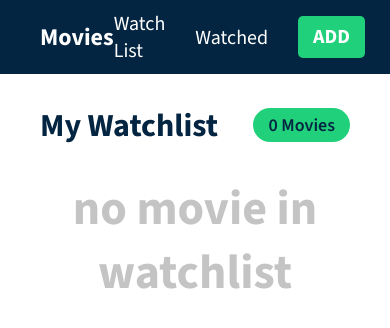
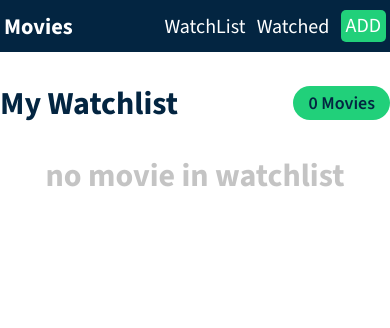
Before and after one commit to raniaBchk/Movies-App-React, a React (Create React App) app: page /Movies-App-React/watchlist in a window 390 px wide. Shown: the top 328 px of the page. Built offline with nearby package versions, Linux system fonts and the light colour scheme.

Commit message:
add responsive

```diff
--- a/src/components/Header/Header.jsx
+++ b/src/components/Header/Header.jsx
@@ -17,11 +17,11 @@ const Header = () => {
       </div>
       <ul className={style.navLinks}>
           <li>
-          <NavLink to={'/watchlist'}>Watch List</NavLink>
+          <NavLink to={'/watchlist'} className={style.navLink} >WatchList</NavLink>
 
           </li>
           <li>
-          <NavLink to={'/watched'}>Watched</NavLink>
+          <NavLink to={'/watched'} className={style.navLink}>Watched</NavLink>
             <a href='#'></a>
           </li>
           <li>
--- a/src/components/Header/header.module.css
+++ b/src/components/Header/header.module.css
@@ -35,8 +35,10 @@
 
 .header .navLinks li {
   display: inline-block;
+
   margin-right: 30px;
 }
+
 
 .header .navLinks li:last-child {
   margin-right: 0;
@@ -45,7 +47,7 @@
 
 
 .btn {
-  padding: 10px 15px;
+padding: 12px 20px;
 background-color: var(--secondary);
 color: var(--primary);
 border-radius: 5px;
@@ -72,3 +74,42 @@
 input:focus {
 outline: none;
 }
+
+
+@media (max-width: 576px){
+  .header .navLinks li {
+    display: inline-block;
+   font-size: .7em;
+    margin-right: 1em;
+  }
+
+  .header  .innerContent {
+    display: flex;
+    justify-content: space-between;
+    align-items: center;
+    padding: 10px 4px;
+  }
+
+
+  .header .navLinks {
+    margin-left: 1em;
+
+  }
+
+  .header .brand a {
+    font-weight: 700;
+    font-size: 1.4em;
+  }
+
+
+.btn {
+  padding: 5px 5px;
+
+  font-weight: 700;
+  display: inline-block;
+  border: none;
+  font-size: .6rem;
+  font-weight: 400;
+
+  }
+}
--- a/src/components/MovieCard/moviecard.module.css
+++ b/src/components/MovieCard/moviecard.module.css
@@ -65,3 +65,15 @@
     font-size: 3rem;
     text-align: center;
   }
+
+
+  @media (max-width: 576px){
+
+
+    .movieCard img {
+      width: 90px;
+      height: 150px;
+      display: block;
+    }
+
+  }
--- a/src/components/ResultCard/resultCard.module.css
+++ b/src/components/ResultCard/resultCard.module.css
@@ -80,3 +80,23 @@
   input:focus {
     outline: none;
   }
+
+
+  @media (max-width: 576px){
+
+    .btn {
+      padding: .4em .6em ;
+      margin: .2em 0em;
+      background-color: var(--secondary);
+      color: var(--primary);
+      border-radius: 5px;
+      text-transform: uppercase;
+      font-weight: 500;
+      display: inline-block;
+      border: none;
+
+      transition: all 0.3s ease;
+      line-height: 1.1;
+    }
+
+  }
--- a/src/components/Watched/watched.module.css
+++ b/src/components/Watched/watched.module.css
@@ -105,3 +105,31 @@
     font-size: 3rem;
     text-align: center;
   }
+
+
+
+  @media (max-width: 576px){
+
+
+    .moviePage {
+      padding: 30px 0;
+      padding: 0px 0px;
+    }
+
+    .moviePage .header {
+      display: flex;
+      align-items: center;
+      justify-content: space-between;
+      margin-bottom: 30px;
+      margin-top: 30px;
+    }
+
+    .moviePage .noMovies {
+      color: #c4c4c4;
+      font-size: 2em;
+      text-align: center;
+    }
+
+
+
+  }
--- a/src/components/Watchlist/watchlist.module.css
+++ b/src/components/Watchlist/watchlist.module.css
@@ -105,3 +105,30 @@
     font-size: 3rem;
     text-align: center;
   }
+
+
+  @media (max-width: 576px){
+
+
+    .moviePage {
+      padding: 30px 0;
+      padding: 0px 0px;
+    }
+
+    .moviePage .header {
+      display: flex;
+      align-items: center;
+      justify-content: space-between;
+      margin-bottom: 30px;
+      margin-top: 30px;
+    }
+
+    .moviePage .noMovies {
+      color: #c4c4c4;
+      font-size: 2em;
+      text-align: center;
+    }
+
+
+
+  }
```
Lines whose indentation alone changed are shown as unchanged.
